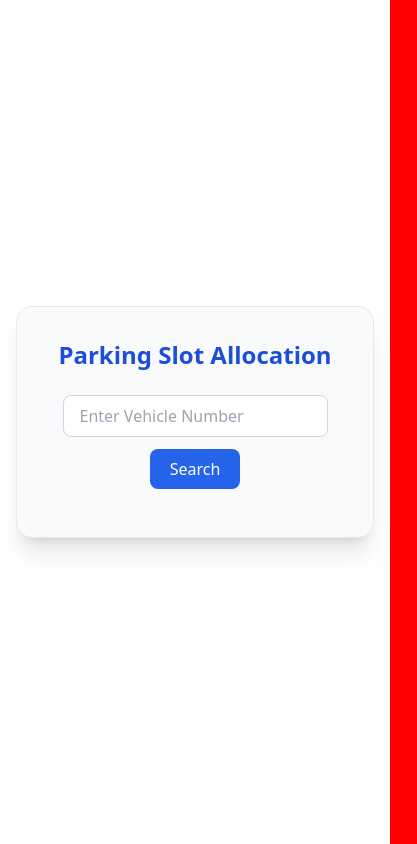
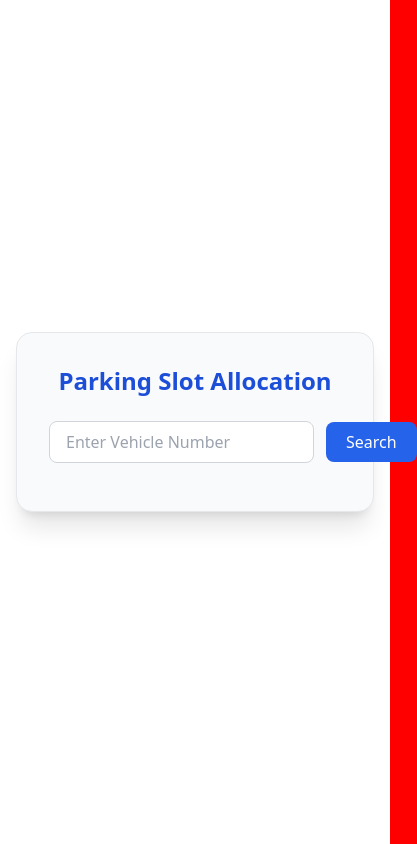
Before and after one commit to Paulson-23/Parking, a React (Vite) app in the folder frontend/: page / in a window 390 px wide. Shown: the whole page, 417 px wide, since content can reach past the window. Built offline with nearby package versions, Linux system fonts and the light colour scheme.

Commit message:
CSS change

```diff
--- a/frontend/src/Pages/ParkingPage.jsx
+++ b/frontend/src/Pages/ParkingPage.jsx
@@ -71,7 +71,7 @@
           Parking Slot Allocation
         </h1>
 
-        <div className="flex flex-col sm:flex-row items-center gap-3 mb-4">
+        <div className="flex items-center gap-3 mb-4">
           <input
             type="text"
             value={vehicleNumber}
```
